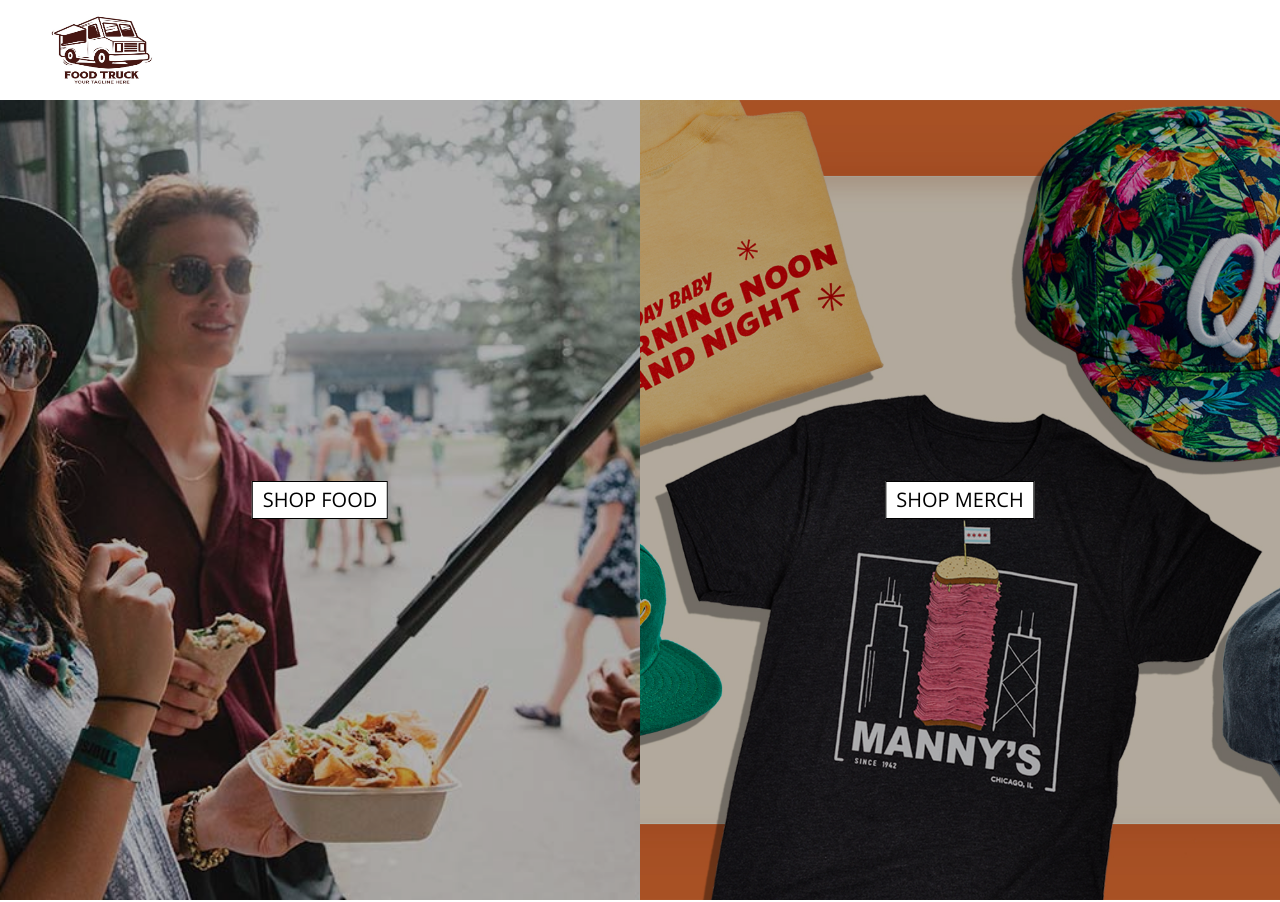
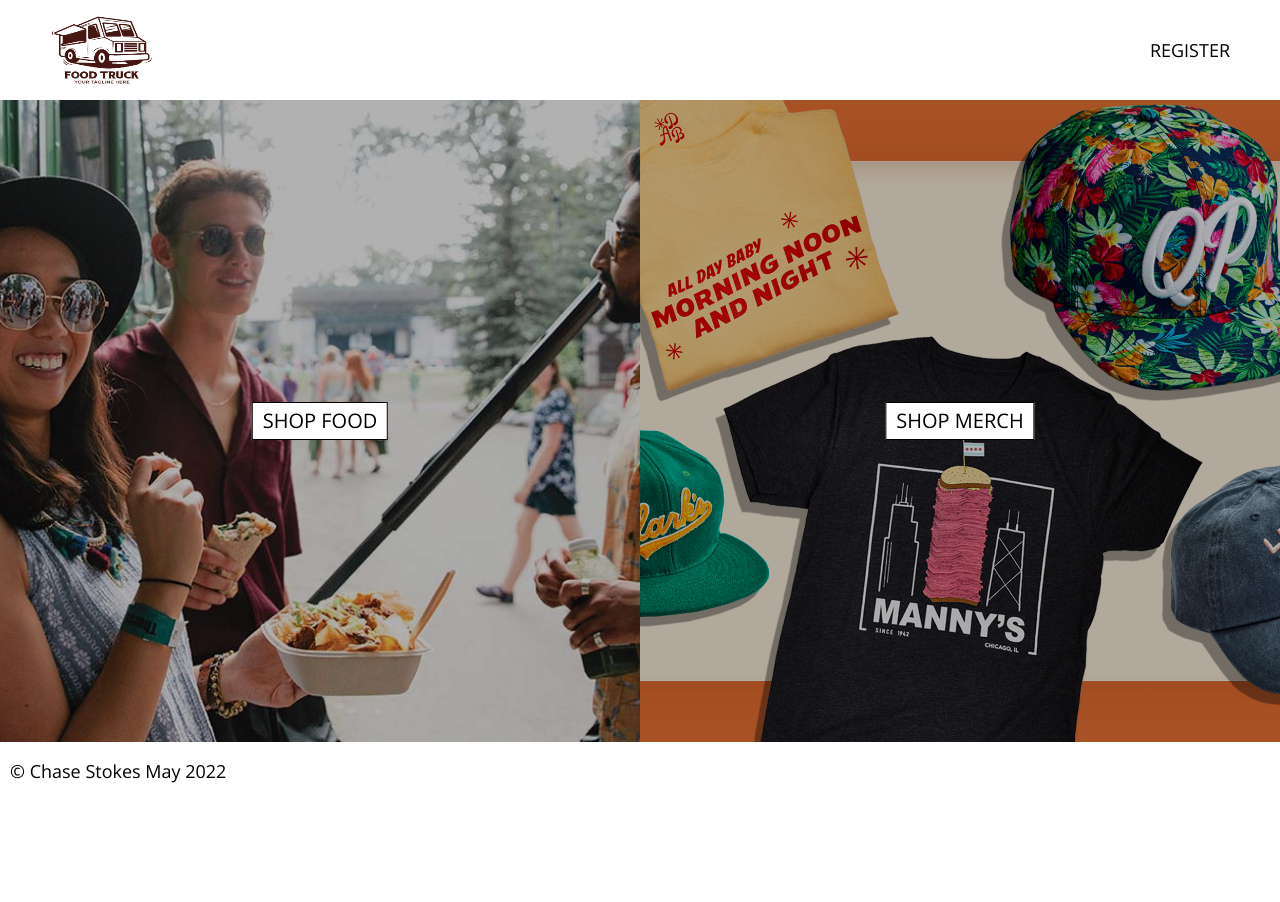
Before and after one commit to Chase-Stokes/epicodusCapstone, a React (Create React App) app: page / in a window 1280 px wide. After the commit the page ends 800 px from the top, so only its background shows below. Built offline with nearby package versions, Linux system fonts and the light colour scheme.

Commit message:
add footer component

```diff
--- /dev/null
+++ b/src/components/Footer/index.js
@@ -0,0 +1,14 @@
+import React from 'react';
+import './styles.scss';
+
+const Footer = props => {
+    return (
+        <footer className="footer">
+            <div className="wrap">
+                © Chase Stokes May 2022
+            </div>
+        </footer>
+    );
+};
+
+export default Footer;
--- /dev/null
+++ b/src/components/Footer/styles.scss
@@ -0,0 +1,8 @@
+.footer {
+
+    .wrap {
+        max-width: 1450px;
+        padding: 20px 10px;
+        margin: 0 auto;
+    }
+}
--- a/src/components/Header/index.js
+++ b/src/components/Header/index.js
@@ -1,5 +1,6 @@
 import React from "react";
 import './styles.scss';
+import { Link } from 'react-router-dom';
 
 import Logo from './../../assets/logo.jpg';
 
@@ -8,7 +9,19 @@
         <header className="header">
             <div className="wrap">
                 <div className="logo">
-                    <img src={Logo} alt="Example Logo" />
+                    <Link to="/">
+                        <img src={Logo} alt="Example Logo" />
+                    </Link>
+                </div>
+
+                <div className='actionsCall'>
+                    <ul>
+                        <li>
+                            <Link to="/registration">
+                                Register
+                            </Link>
+                        </li>
+                    </ul>
                 </div>
             </div>
         </header>
--- a/src/components/Header/styles.scss
+++ b/src/components/Header/styles.scss
@@ -23,5 +23,30 @@
                 margin: 0;
             }
         }
+
+        .actionsCall {
+            position: absolute;
+            top: 50%; right: 50px;
+            -webkit-transform: translateY(-50%);
+            -moz-transform: translateY(-50%);
+            transform: translateY(-50%);
+
+            ul, li {
+                margin: 0;
+                padding: 0;
+            }
+
+            li {
+                list-style-type: none;
+
+                a {
+                    font-size: 1.8rem;
+                    line-height: 1;
+                    color: black;
+                    text-decoration: none;
+                    text-transform: uppercase;
+                }
+            }
+        }
     }
 }
--- a/src/layouts/HomeLayout.js
+++ b/src/layouts/HomeLayout.js
@@ -1,11 +1,13 @@
 import React from 'react';
 import Header from './../components/Header';
+import Footer from './../components/Footer';
 
 const HomeLayout = props => {
     return (
         <div className="fullHeight">
             <Header />
             {props.children}
+            <Footer />
         </div>
     );
 };
--- a/src/layouts/MainLayout.js
+++ b/src/layouts/MainLayout.js
@@ -1,5 +1,6 @@
 import React from 'react';
 import Header from './../components/Header';
+import Footer from './../components/Footer';
 
 const MainLayout = props => {
     return (
@@ -8,6 +9,7 @@
             <div className="main">
                 {props.children}
             </div>
+            <Footer />
         </>
 
     );
--- a/src/pages/Homepage/styles.scss
+++ b/src/pages/Homepage/styles.scss
@@ -1,3 +1,3 @@
 .homepage {
-    height: 100%;
+    height: calc(100% - 10rem - 5.8rem);
 }
```
